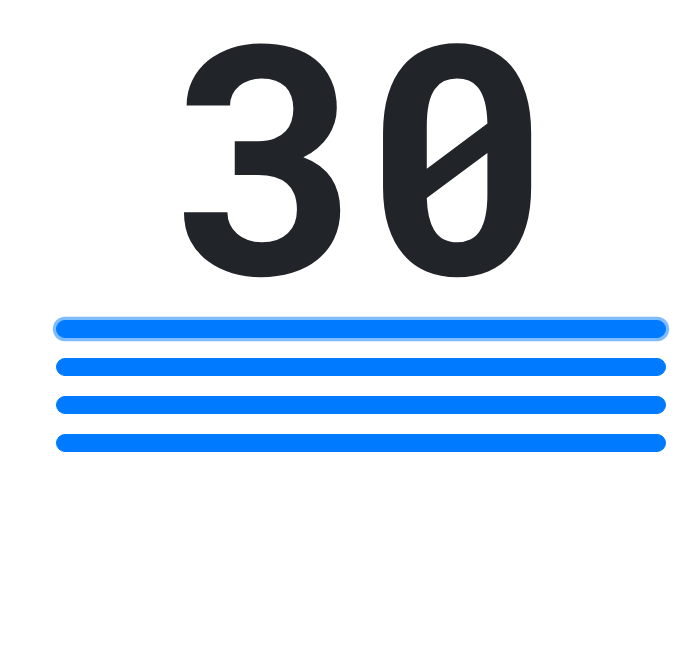
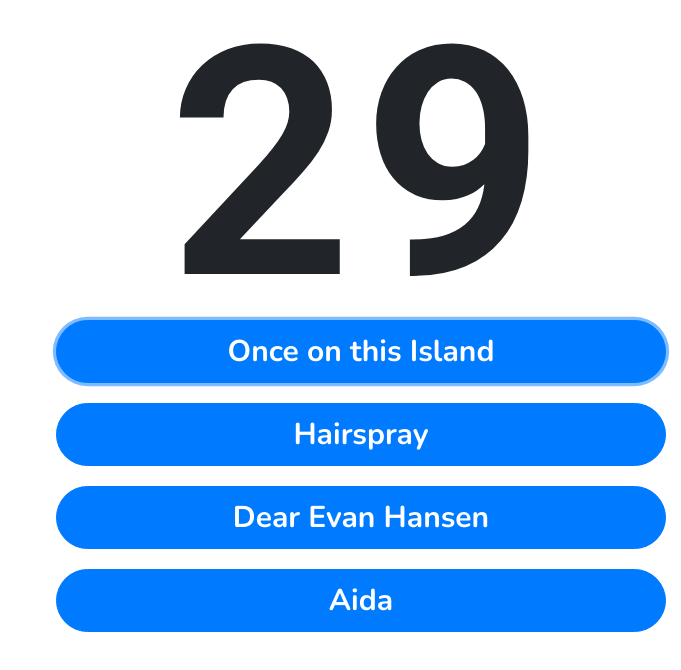
Before and after one commit to burkeri/TriviaGame, a plain HTML site: page index.html in a window 1280 px wide. Both pictures are taken after a click on the button 960 px from the left and 329 px from the top of the page. Shown: the whole page, without its empty margins (599-1280 px from the left). Drawn offline with nearby package versions, Linux system fonts and the light colour scheme.

Commit message:
v2: added images assets, built timer

```diff
--- a/assets/css/style.css
+++ b/assets/css/style.css
@@ -1,4 +1,9 @@
 
+/* Interface */
+
+/* #interface {
+    display: none;
+} */
 .btn-block {
     display: block;
     width: 100%;
@@ -22,6 +27,27 @@
     line-height: 300px;
 }
 
+/* Answer Reveal */
+
+#reveal {
+    display: none;
+}
+
+#reveal-text {
+    font-family: 'Nunito';
+    font-size: 500%;
+}
+
+#reveal-musical-image {
+    width: 80%;
+    padding: 5% 0 10% 0;
+}
+
+#reveal-muscial-answer, #reveal-muscial {
+    font-family: 'Nunito';
+    font-size: 200%;
+}
+
 /* Media Query */
 
 @media screen and (max-width: 575px) {
--- a/assets/javascript/app.js
+++ b/assets/javascript/app.js
@@ -10,70 +10,140 @@
 // 9) A Chorus Line
 // 10) Dear Evan Hansen
 
-var trivia = {
+// Objects
 
-    questions: [
+var trivia = [
+    {
+        name: "Hairspray",
+        opSong: "assets/audio/goodmorningbaltimore.mp3",
+        choice1: "Once on this Island",
+        choice2: "Hairspray",
+        choice3: "Dear Evan Hansen",
+        choice4: "Aida",
+        answer: 2
+    },
+    {
+        name: "The Fantasticks",
+        opSong: "assets/audio/trytoremember.mp3",
+        choice1: "The Fantasticks",
+        choice2: "Come From Away",
+        choice3: "Pippin",
+        choice4: "Next to Normal",
+        answer: 1
+    },
+    {
+        name: "Aida",
+        opSong: "assets/audio/everystoryisalovestory.mp3",
+        choice1: "Aida",
+        choice2: "A Chorus Line",
+        choice3: "Into the Woods",
+        choice4: "Pippin",
+        answer: 1
+    },
+    {
+        name: "Come From Away",
+        opSong: "assets/audio/welcometotherock.mp3",
+        choice1: "Hairspray",
+        choice2: "Dear Evan Hansen",
+        choice3: "Once on this Island",
+        choice4: "Come From Away",
+        answer: 4
+    },
+    {
+        name: "Into the Woods",
+        opSong: "assets/audio/prologue.mp3",
+        choice1: "A Chorus Line",
+        choice2: "The Fantasticks",
+        choice3: "Into the Woods",
+        choice4: "Aida",
+        answer: 3
+    },
+    {
+        name: "Next to Normal",
+        opSong: "assets/audio/justanotherday.mp3",
+        choice1: "Next to Normal",
+        choice2: "Pippin",
+        choice3: "Dear Evan Hansen",
+        choice4: "Hairspray",
+        answer: 1
+    },
+    {
+        name: "Once on this Island",
+        opSong: "assets/audio/wedance.mp3",
+        choice1: "Aida",
+        choice2: "Next to Normal",
+        choice3: "Once on this Island",
+        choice4: "Into the Woods",
+        answer: 3
+    },
+    {
+        name: "Pippin",
+        opSong: "assets/audio/magictodo.mp3",
+        choice1: "Come From Away",
+        choice2: "A Chorus Line",
+        choice3: "The Fantasticks",
+        choice4: "Pippin",
+        answer: 4
+    },
+    {
+        name: "A Chorus Line",
+        opSong: "assets/audio/ihopeigetit.mp3",
+        choice1: "Once on this Island",
+        choice2: "Hairspray",
+        choice3: "A Chorus Line",
+        choice4: "Dear Evan Hansen",
+        answer: 3
+    },
+    {
+        name: "Dear Evan Hansen",
+        opSong: "assets/audio/anybodyhaveamap.mp3",
+        choice1: "Into the Woods",
+        choice2: "Come From Away",
+        choice3: "Dear Evan Hansen",
+        choice4: "Next to Normal",
+        answer: 3
+    }
+]
 
-        hairspray = {
-            name: "Hairspray",
-            opSong: "goodmorningbalitmore.mp3",
-            choices: ["Once on this Island","Hairspray","Dear Evan Hansen","Aida"]
-        },
+var i = 0;
+var timer = 30;
+var song = new Audio(trivia[i].opSong);
 
-        theFantasticks = {
-            name: "The Fantasticks",
-            opSong: "trytoremember.mp3",
-            choices: ["The Fantasticks","Come From Away","Pippin","Next to Normal"]
+var functions = {
 
-        },
+    timer: function () {
+        $("#timer-numbers").text(timer);
+        if (timer > 0) {
+            timer--;
+        }
+    },
 
-        aida = {
-            name: "Aida",
-            opSong: "everystoryisalovestory.mp3",
-            choices: ["Aida","A Chorus Line","Into the Woods","Pippin"]
+    countdown: function () {
+        setInterval(this.timer, 1000);
+    },
 
-        },
+    replaceQuizValues: function () {
+        // change the text in the button to corresponding choices
+        $("#ans1").text(trivia[i].choice1);
+        $("#ans2").text(trivia[i].choice2);
+        $("#ans3").text(trivia[i].choice3);
+        $("#ans4").text(trivia[i].choice4);
+        // start the countdown
+        this.countdown();
+        // assign the answer button a value of "answer"
+        var answerBtn = "#ans" + trivia[i].answer;
+        $(answerBtn).val(trivia[i].answer);
+        // play the song question
+        song.play();
+        // iterate i
+        i++;
+    }
 
-        comeFromAway = {
-            name: "Come From Away",
-            opSong: "welcometotherock.mp3",
-            choices: ["Hairspray","Dear Evan Hansen","Once on this Island","Come From Away"]
-        },
+}
 
-        intoTheWoods = {
-            name: "Into the Woods",
-            opSong: "prologue.mp3",
-            choices: ["A Chorus Line","The Fantasticks","Into the Woods","Aida"]
-        },
+$("#ans1").click( function () {
+    functions.replaceQuizValues();
+})
 
-        nextToNormal = {
-            name: "Next to Normal",
-            opSong: "justanotherday.mp3",
-            choices: ["Next to Normal","Pippin","Dear Evan Hansen","Hairspray"]
-        },
-
-        onceOnThisIsland = {
-            name: "Once on this Island",
-            opSong: "wedance.mp3",
-            choices: ["Aida","Next to Normal","Once on this Island","Into the Woods"]
-        },
-
-        pippin = {
-            name: "Pippin",
-            opSong: "magictodo.mp3",
-            choices: ["Come From Away","A Chorus Line","The Fantasticks","Pippin"]
-        },
-
-        aChorusLine = {
-            name: "A Chorus Line",
-            opSong: "ihopeigetit.mp3",
-            choices: ["Once on this Island","Hairspray","A Chorus Line","Dear Evan Hansen"]
-        },
-
-        dearEvanHansen = {
-            name: "Dear Evan Hansen",
-            opSong: "anybodyhaveamap.mp3",
-            choices: ["Into the Woods","Come From Away","Dear Evan Hansen","Next to Normal"]
-        }
-    ]
-}
+// when start is pressed call replaceQuizValues
+// while i < 10
--- a/index.html
+++ b/index.html
@@ -18,14 +18,16 @@
     <!-- Reset -->
     <link rel="stylesheet" type="text/css" href="assets/css/reset.css">
     <!-- Bootstrap -->
-    <link rel="stylesheet" href="https://stackpath.bootstrapcdn.com/bootstrap/4.1.3/css/bootstrap.min.css" integrity="sha384-MCw98/SFnGE8fJT3GXwEOngsV7Zt27NXFoaoApmYm81iuXoPkFOJwJ8ERdknLPMO" crossorigin="anonymous">
+    <link rel="stylesheet" href="https://stackpath.bootstrapcdn.com/bootstrap/4.1.3/css/bootstrap.min.css" integrity="sha384-MCw98/SFnGE8fJT3GXwEOngsV7Zt27NXFoaoApmYm81iuXoPkFOJwJ8ERdknLPMO"
+        crossorigin="anonymous">
     <!-- Stylesheet -->
-    <link rel="stylesheet" type="text/css" media="screen" href="assets/css/style.css"/>
+    <link rel="stylesheet" type="text/css" media="screen" href="assets/css/style.css" />
     <!-- Fonts -->
     <link href="https://fonts.googleapis.com/css?family=Nunito:700|Roboto+Mono:700" rel="stylesheet">
 
     <!-- jQuery -->
-    <script src="https://code.jquery.com/jquery-3.3.1.min.js" integrity="sha256-FgpCb/KJQlLNfOu91ta32o/NMZxltwRo8QtmkMRdAu8=" crossorigin="anonymous"></script>
+    <script src="https://code.jquery.com/jquery-3.3.1.min.js" integrity="sha256-FgpCb/KJQlLNfOu91ta32o/NMZxltwRo8QtmkMRdAu8="
+        crossorigin="anonymous"></script>
 
 </head>
 
@@ -39,15 +41,14 @@
         <!-- Full Page -->
         <div class="row" id="full-pg-row">
 
-            <!-- Audio -->
-            <audio><source type="audio/mpeg"></audio>
-
             <!-- Image -->
             <div class="col-sm-6" id="image"></div>
 
+
+            <div class="col-sm-6">
+
                 <!-- Interface -->
-            <div class="col-sm-6" id="interface">
-
+                <div id="interface">
                     <!-- Timer -->
                     <div class="row" id="timer-row">
                         <div class="col-lg-12 text-center" id="timer">
@@ -62,6 +63,30 @@
                             <button type="button" class="btn btn-primary btn-lg btn-block" id="ans2"></button>
                             <button type="button" class="btn btn-primary btn-lg btn-block" id="ans3"></button>
                             <button type="button" class="btn btn-primary btn-lg btn-block" id="ans4"></button>
+                        </div>
+                    </div>
+                </div>
+
+                <!-- Reveal -->
+                <div id="reveal">
+                    <!-- Text -->
+                    <div class="row">
+                        <div class="col-lg-12 text-center">
+                            <span id="reveal-text">Correct!</span>
+                        </div>
+                    </div>
+                    <!-- Image -->
+                    <div class="row">
+                        <div class="col-lg-12 text-center">
+                            <img id="reveal-musical-image" src="http://static1.squarespace.com/static/53cdd8f4e4b0c984e433fab1/53e80160e4b02f6b824d8f72/577fab9c8419c26fee6f012b/1487782665842/Anything-Goes-by-Joan-Marcus.jpg?format=1000w">
+                        </div>
+                    </div>
+                    <!-- Musical Name -->
+                    <div class="row">
+                        <div class="col-lg-12 text-center">
+                            <span id="reveal-muscial-answer">Answer: </span>
+                            <p id="reveal-muscial">Anything Goes</p>
+                        </div>
                     </div>
                 </div>
 
@@ -79,4 +104,5 @@
     <!-- +++++++++++++++++++++++++++++++++++++++++++++++++++++++++++++++++++++++++++++ -->
 
 </body>
+
 </html>
```
Also changed, not shown: assets/images/a-chorus-line.jpg (added), assets/images/aida.jpg (added), assets/images/come-from-away.jpg (added), assets/images/dear-evan-hansen.jpg (added), assets/images/hairspray.jpg (added), assets/images/into-the-woods.jpg (added), assets/images/next-to-normal.jpg (added), assets/images/once-on-this-island.jpg (added), assets/images/pippin.jpg (added), assets/images/the-fantasticks.jpg (added). Lines whose indentation alone changed are shown as unchanged.
